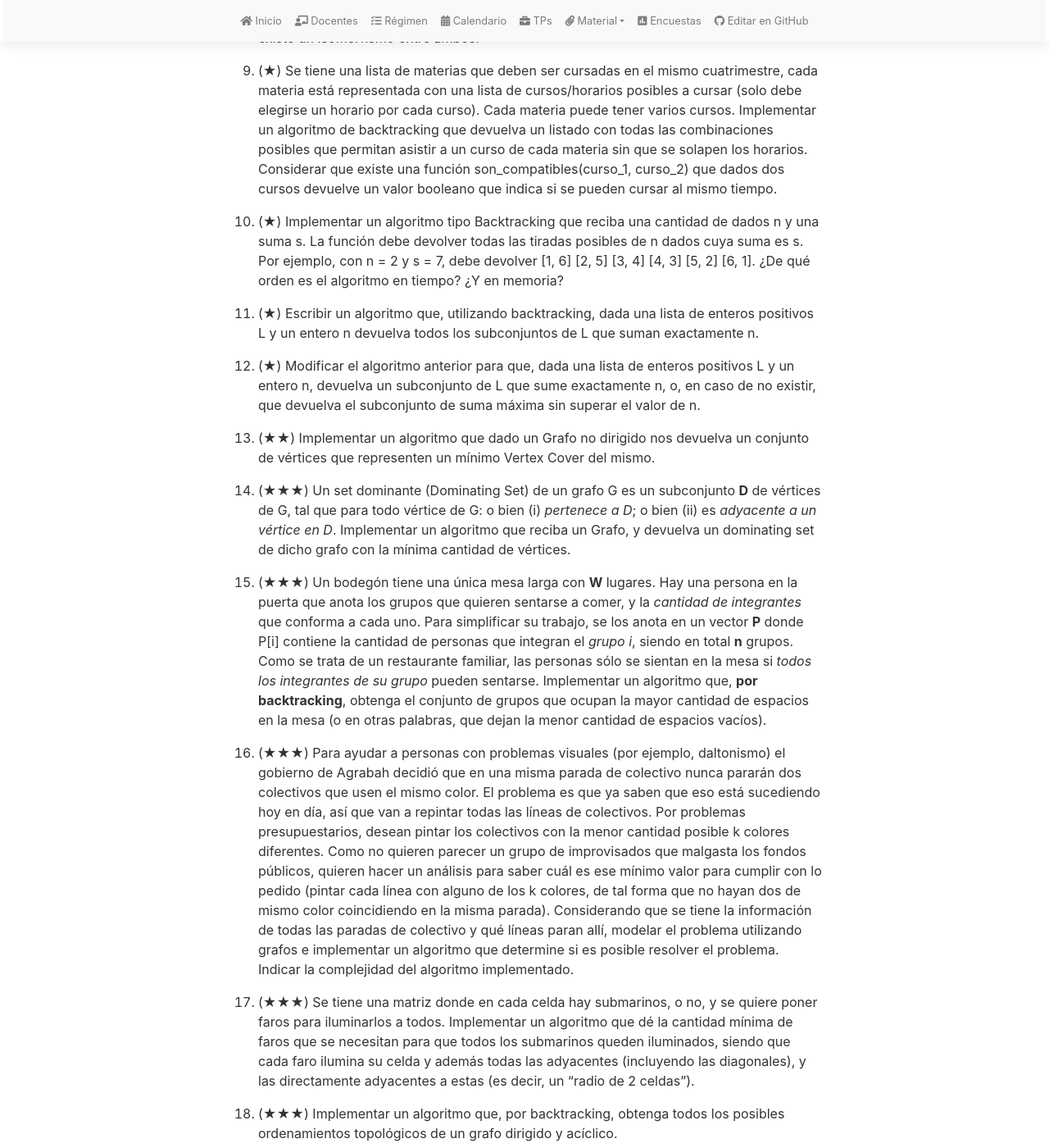
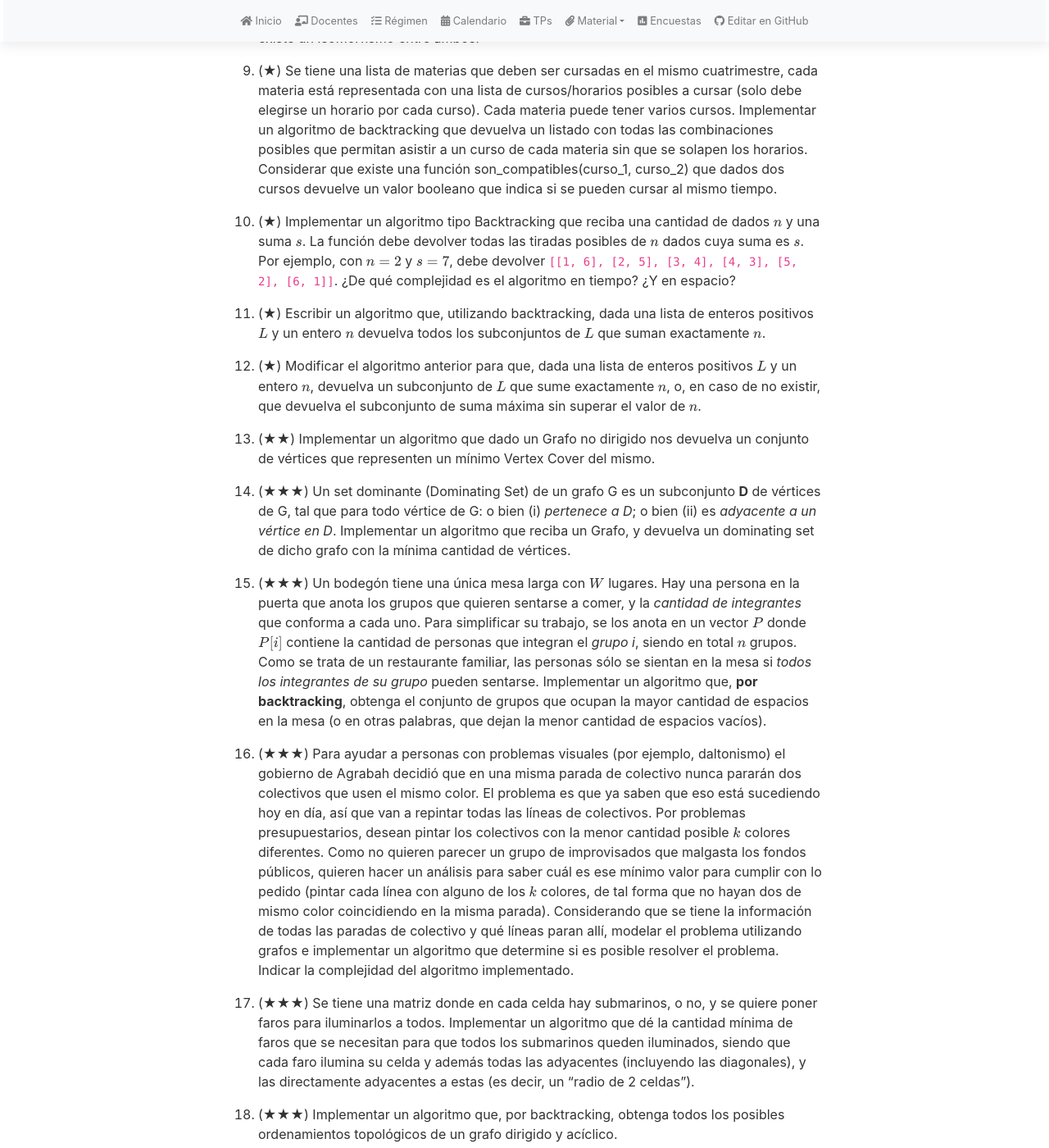
Before and after one commit to algoritmos-rw/tda_bg, a Jekyll site: the page built from material/guias/bt.md, in a window 1280 px wide and 1400 px high, scrolled down 1011 px. Shown: the whole window at 82% size. Built offline with Jekyll 4.4.1, drawn with Linux system fonts in a browser that asks for light colours; nearby versions of some CDN libraries; our own code applies the rules of GitHub Pages for plain Markdown files; some of the changed text lies outside the part shown.

Commit message:
Apply suggestions from code review
Co-authored-by: Martín Buchwald <martin.buchwald@mulesoft.com>

```diff
--- a/material/guias/bt.md
+++ b/material/guias/bt.md
@@ -54,15 +54,15 @@ math: true
     permitan asistir a un curso de cada materia sin que se solapen los horarios. Considerar que existe una función
     son_compatibles(curso_1, curso_2) que dados dos cursos devuelve un valor booleano que indica si se pueden cursar al mismo tiempo.
 
-1.  (★) Implementar un algoritmo tipo Backtracking que reciba una cantidad de dados n y una suma s. La función debe devolver todas
-    las tiradas posibles de n dados cuya suma es s. Por ejemplo, con n = 2 y s = 7, debe devolver [1, 6] [2, 5] [3, 4] [4, 3] [5, 2] [6, 1].
-    ¿De qué orden es el algoritmo en tiempo? ¿Y en memoria?
+1.  (★) Implementar un algoritmo tipo Backtracking que reciba una cantidad de dados $$n$$ y una suma $$s$$. La función debe devolver todas
+    las tiradas posibles de $$n$$ dados cuya suma es $$s$$. Por ejemplo, con $$n = 2$$ y $$s = 7$$, debe devolver `[[1, 6], [2, 5], [3, 4], [4, 3], [5, 2], [6, 1]]`.
+    ¿De qué complejidad es el algoritmo en tiempo? ¿Y en espacio?
 
-1.  (★) Escribir un algoritmo que, utilizando backtracking, dada una lista de enteros positivos L y un entero n devuelva todos
-    los subconjuntos de L que suman exactamente n.
+1.  (★) Escribir un algoritmo que, utilizando backtracking, dada una lista de enteros positivos $$L$$ y un entero $$n$$ devuelva todos
+    los subconjuntos de $$L$$ que suman exactamente $$n$$.
 
-1.  (★) Modificar el algoritmo anterior para que, dada una lista de enteros positivos L y un entero n, devuelva un subconjunto
-    de L que sume exactamente n, o, en caso de no existir, que devuelva el subconjunto de suma máxima sin superar el valor de n.
+1.  (★) Modificar el algoritmo anterior para que, dada una lista de enteros positivos $$L$$ y un entero $$n$$, devuelva un subconjunto
+    de $$L$$ que sume exactamente $$n$$, o, en caso de no existir, que devuelva el subconjunto de suma máxima sin superar el valor de $$n$$.
 
 1.  (★★) Implementar un algoritmo que dado un Grafo no dirigido nos devuelva un conjunto de vértices que representen un
     mínimo Vertex Cover del mismo.
@@ -71,9 +71,9 @@ math: true
     o bien (i) _pertenece a D_; o bien (ii) es _adyacente a un vértice en D_.  Implementar un algoritmo que reciba un Grafo, y devuelva
     un dominating set de dicho grafo con la mínima cantidad de vértices.
 
-1.  (★★★) Un bodegón tiene una única mesa larga con **W** lugares. Hay una persona en la puerta que anota los grupos que quieren
+1.  (★★★) Un bodegón tiene una única mesa larga con $$W$$ lugares. Hay una persona en la puerta que anota los grupos que quieren
     sentarse a comer, y la _cantidad de integrantes_ que conforma a cada uno. Para simplificar su trabajo, se los anota en
-    un vector **P** donde P[i] contiene la cantidad de personas que integran el _grupo i_, siendo en total **n** grupos. Como se
+    un vector $$P$$ donde $$P[i]$$ contiene la cantidad de personas que integran el _grupo i_, siendo en total $$n$$ grupos. Como se
     trata de un restaurante familiar, las personas sólo se sientan en la mesa si _todos los integrantes de su grupo_ pueden
     sentarse. Implementar un algoritmo que, **por backtracking**, obtenga el conjunto de grupos que ocupan
     la mayor cantidad de espacios en la mesa (o en otras palabras, que dejan la menor cantidad de espacios vacíos).
@@ -81,9 +81,9 @@ math: true
 1.  (★★★) Para ayudar a personas con problemas visuales (por ejemplo, daltonismo) el gobierno de Agrabah decidió que en una
     misma parada de colectivo nunca pararán dos colectivos que usen el mismo color. El problema es que ya saben que eso
     está sucediendo hoy en día, así que van a repintar todas las líneas de colectivos. Por problemas presupuestarios, desean
-    pintar los colectivos con la menor cantidad posible k colores diferentes. Como no quieren
+    pintar los colectivos con la menor cantidad posible $$k$$ colores diferentes. Como no quieren
     parecer un grupo de improvisados que malgasta los fondos públicos, quieren hacer un análisis para saber cuál es ese mínimo
-    valor para cumplir con lo pedido (pintar cada línea con alguno de los k colores, de tal forma que no hayan dos de mismo color
+    valor para cumplir con lo pedido (pintar cada línea con alguno de los $$k$$ colores, de tal forma que no hayan dos de mismo color
     coincidiendo en la misma parada). Considerando que se tiene la información de todas las paradas de colectivo y qué
     líneas paran allí, modelar el problema utilizando grafos e implementar un algoritmo que determine si es posible resolver
     el problema. Indicar la complejidad del algoritmo implementado.
```
Also changed, not shown: other parts of material/guias/bt.md (+1 -1 lines).
